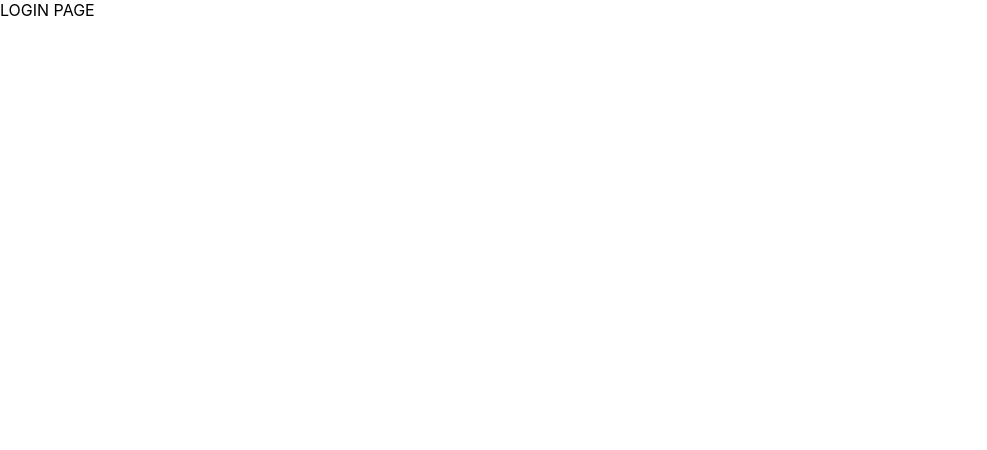
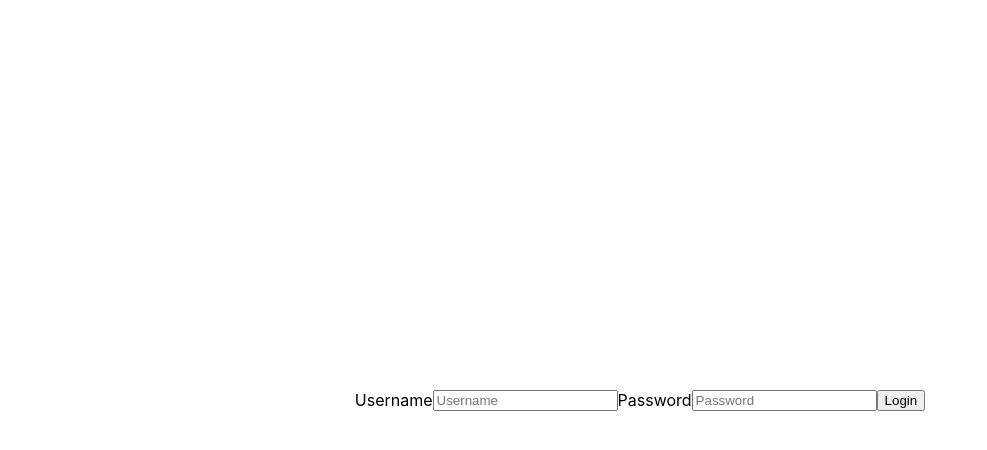
Before and after one commit to simonskodt/itu-minitwit, a React (Create React App) app in the folder MiniTwit.Web/: page /login in a window 1280 px wide. Shown: the top 450 px of the page, without its empty margins (0-987 px from the left). Built offline with nearby package versions, Linux system fonts and the light colour scheme.

Commit message:
feat: build login page

```diff
--- /dev/null
+++ b/MiniTwit.Web/src/pages/Login.css
@@ -0,0 +1,6 @@
+.login-form {
+    display: flex;
+    justify-content: center;
+    align-items: center;
+    height: 100vh;
+  }
--- a/MiniTwit.Web/src/pages/Login.tsx
+++ b/MiniTwit.Web/src/pages/Login.tsx
@@ -1,14 +1,44 @@
+import './Login.css';
+import React, { useState } from 'react';
+import { AppService } from '../services/app.service';
+
+const Login = () => {
+    const [username, setUsername] = useState('');
+    const [password, setPassword] = useState('');
+
+    const appService = new AppService();
 
 
-function Login() {
+  const submit = (e: React.FormEvent) => {
+      appService.Login(username, password);
+      e.preventDefault();
+  };
 
-  return (
-    <div className="App">
-      <header className="App-header">
-        <div>LOGIN PAGE</div>
-      </header>
-    </div>
-  );
-}
+    return (
+      <form onSubmit={submit} className="login-form">
+      <label htmlFor="username">Username</label>
 
-export default Login
+      <input
+        type="text"
+        placeholder="Username"
+        name="username"
+        required
+        onChange={e => setUsername(e.target.value)}
+      />
+
+      <label htmlFor="password">Password</label>
+
+      <input
+        type="password"
+        placeholder="Password"
+        name="password"
+        required
+        onChange={e => setPassword(e.target.value)}
+      />
+
+      <button type="submit">Login</button>
+    </form>
+    );
+  }
+
+  export default Login;
--- a/MiniTwit.Web/src/services/app.service.ts
+++ b/MiniTwit.Web/src/services/app.service.ts
@@ -9,4 +9,8 @@ export class AppService {
     return (await response).json();
   }
 
+  public async Login(username: string, password : string ) : Promise<any> {
+    alert("username: " + password + " | password: " + password)
+  }
+
 }
```
